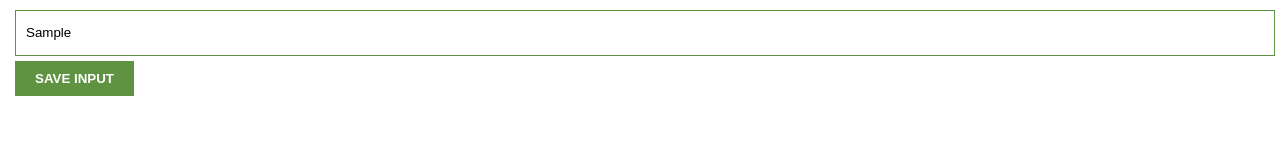
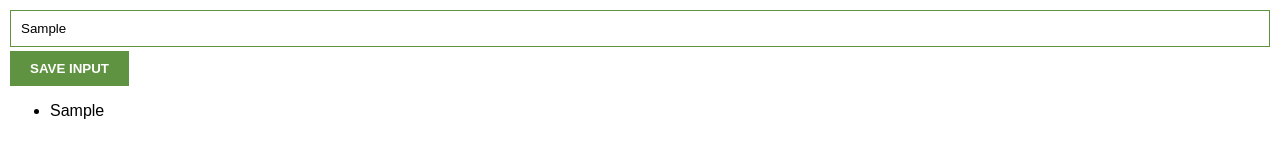
Before and after one commit to grayd500/JS-Chrome-Extension-Project, a plain HTML site: page index.html in a window 1280 px wide. Both pictures are taken after typing "Sample" into the empty fields and a click on the button "SAVE INPUT". Drawn offline with Linux system fonts and the light colour scheme.

Commit message:
Input functionality to render when button clicked

```diff
--- a/index.css
+++ b/index.css
@@ -4,30 +4,18 @@ body {
     font-family: Arial, Helvetica, sans-serif;
 }
 
-/*
-
-Style our app according to the provided design!
-
-green color -> #5f9341
-
-*/
-
-
 input {
     width: 100%;
     padding: 10px;
     box-sizing: border-box;
-    border: 1px solid  #5f9341;
-    line-height: 24px;
-    margin: 0 0 0 5px;
-
+    border: 1px solid #5f9341;
+    margin-bottom: 4px;
 }
 
 button {
-    border: none;
-    background-color:  #5f9341;
+    background: #5f9341;
     color: white;
     padding: 10px 20px;
+    border: none;
     font-weight: bold;
-    margin: 5px 0px 0px 5px;
 }
--- a/index.html
+++ b/index.html
@@ -5,8 +5,8 @@
     <body>
         <input type="text" id="input-el">
         <button id="input-btn">SAVE INPUT</button>
-        <!-- Create an input element with type="text" and id="input-el" -->
-        <!-- Create a SAVE INPUT button with id="input-btn" -->
+        <ul id="ul-el">
+        </ul>
         <script src="index.js"></script>
     </body>
 </html>
--- a/index.js
+++ b/index.js
@@ -1,12 +1,18 @@
 let myLeads = []
-const inputEl = document.getElementById('input-el')
+const inputEl = document.getElementById("input-el")
 const inputBtn = document.getElementById("input-btn")
-
+const ulEl = document.getElementById("ul-el")
 
 inputBtn.addEventListener("click", function() {
-    // Push the value from the inputEl into the myLeads array
-    // instead of the hard-coded "www.awesomeleads.com" value
-    // Google -> "get value from input field javascript"
     myLeads.push(inputEl.value)
-    console.log(myLeads)
+    renderLeads()
 })
+
+// 1. Wrap the code below in a renderLeads() function
+function renderLeads() {
+    let listItems = ""
+for (let i = 0; i < myLeads.length; i++) {
+    listItems += "<li>" + myLeads[i] + "</li>"
+}
+ulEl.innerHTML = listItems
+}
```
